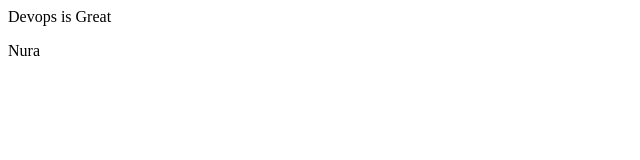
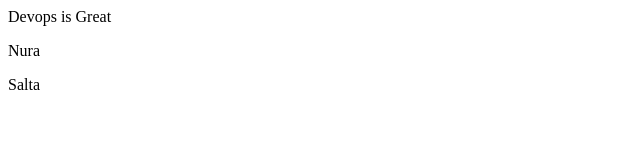
Before and after one commit to nurakim/devops-git, a plain HTML site: page index.html in a window 1280 px wide. Shown: the full height of the page, 0-640 px from the left. Drawn offline with Linux system fonts and the light colour scheme.

Commit message:
added new name

```diff
--- a/index.html
+++ b/index.html
@@ -1,2 +1,3 @@
 <h> Devops is Great</h>
 <p>Nura</p>
+<p1> Salta </p1>
```
